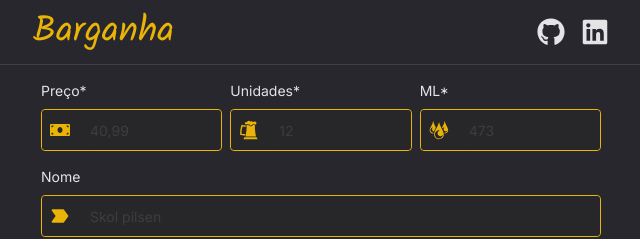
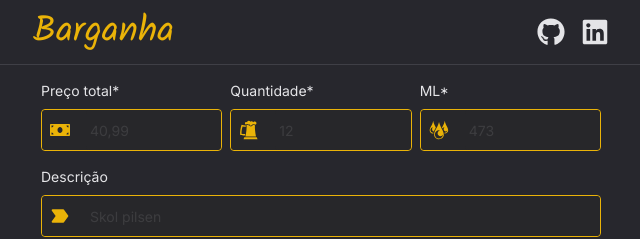
Before and after one commit to EricksonSiqueira/barganha, a Next.js app: page / in a window 1280 px wide. Shown: the top 239 px of the page, without its empty margins (319-959 px from the left). Built offline with nearby package versions, Linux system fonts and the light colour scheme.

Commit message:
refactor: enhance readability

```diff
--- a/src/components/BeerForm/index.tsx
+++ b/src/components/BeerForm/index.tsx
@@ -13,6 +13,7 @@ import { GiBeerStein, GiDroplets } from 'react-icons/gi';
 import { BiSolidLabel } from 'react-icons/bi';
 import { createBeerObject } from '@/helpers/createBeerObject';
 import BeerList from '../BeerList';
+import { useLocalStorage } from '@/hooks/useLocalStorage';
 
 export default function BeerForm() {
   const {
@@ -58,7 +59,7 @@ export default function BeerForm() {
             Icon={<FaMoneyBill size="20" />}
             error={errors.price?.message}
             name="price"
-            labelText="Preço*"
+            labelText="Preço total*"
             placeholder="40,99"
             register={register('price')}
           />
@@ -66,7 +67,7 @@ export default function BeerForm() {
             Icon={<GiBeerStein size="20" />}
             error={errors.unit?.message}
             type="number"
-            labelText="Unidades*"
+            labelText="Quantidade*"
             placeholder="12"
             name="unit"
             register={register('unit')}
@@ -84,7 +85,7 @@ export default function BeerForm() {
         <DefaultInput
           Icon={<BiSolidLabel size="20" />}
           type="text"
-          labelText="Nome"
+          labelText="Descrição"
           placeholder="Skol pilsen"
           name="name"
           register={register('name')}
```
